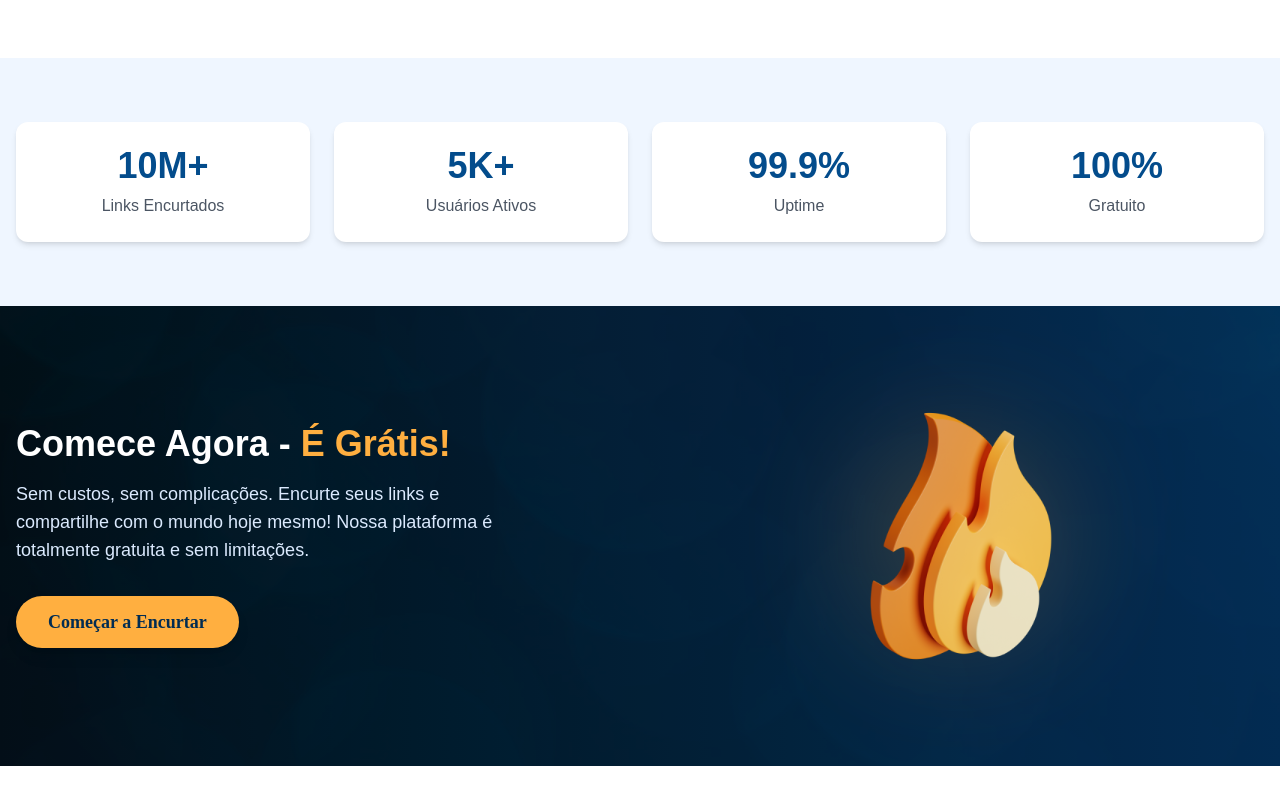
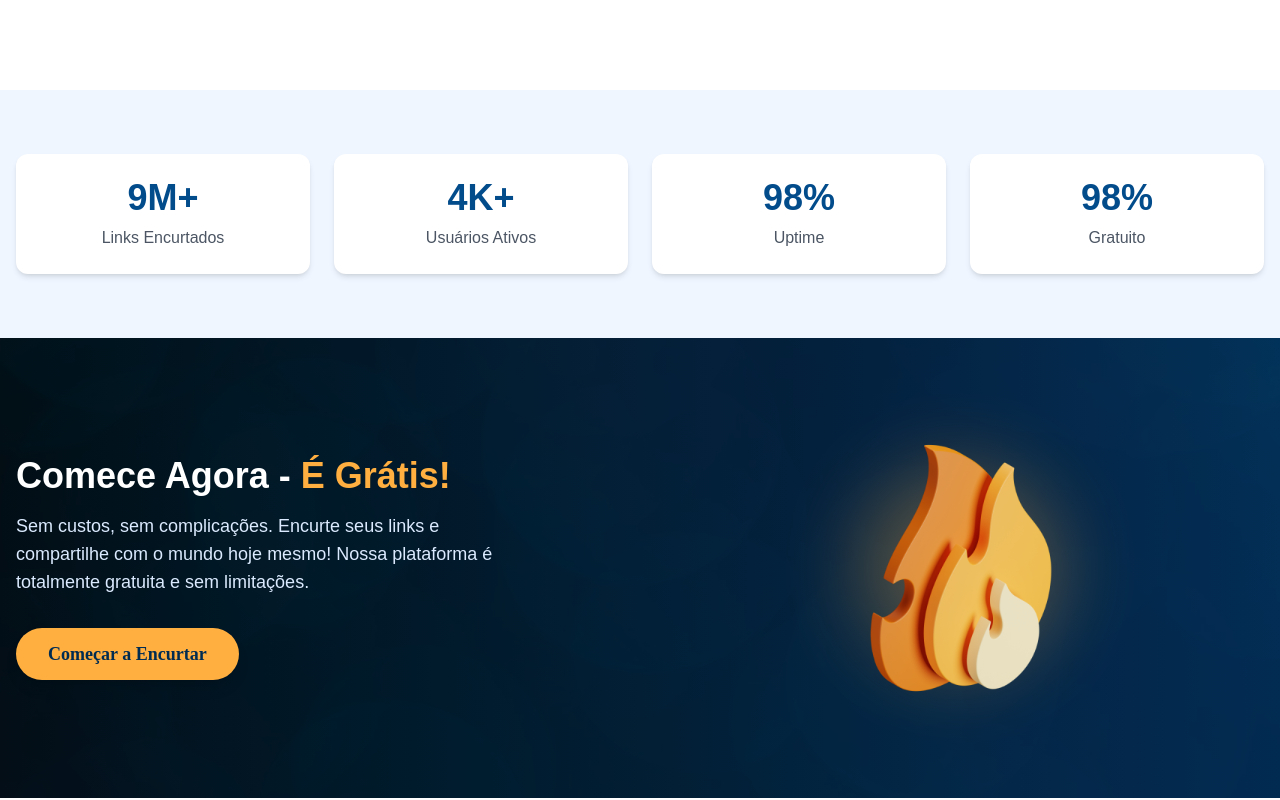
Before and after one commit to Dannick10/frontend-ykminiurl, a Next.js app: page / in a window 1280 px wide. Shown: the part 1840-2640 px from the top of the page. Built offline with nearby package versions, Linux system fonts and the light colour scheme.

Commit message:
feat/fix input and counterAdd

```diff
--- a/src/app/layout.tsx
+++ b/src/app/layout.tsx
@@ -1,6 +1,5 @@
 import type { Metadata } from "next";
 import { Geist, Geist_Mono } from "next/font/google";
-import Script from "next/script";
 import "./globals.css";
 import Header from "@/components/Header";
 import Footer from "@/components/Footer";
@@ -61,15 +60,14 @@ export default function RootLayout({
   return (
     <html lang="pt-br">
       <head>
-        <meta name="google-adsense-account" content="ca-pub-4567665986142588" />
-        <Script
+      <meta name="google-adsense-account" content="ca-pub-4567665986142588" />
+      <script
           async
           src="https://pagead2.googlesyndication.com/pagead/js/adsbygoogle.js?client=ca-pub-4567665986142588"
-          strategy="lazyOnload"
           crossOrigin="anonymous"
-        />
+        ></script>
+        <meta name="google-site-verification" content="gkdx1Oj0RB6e4bIKK2LyQwqYMT3E8RLWfs7rMC_w-AA" />
         <meta name="robots" content="index, follow" />
-        <meta name="google-site-verification" content="gkdx1Oj0RB6e4bIKK2LyQwqYMT3E8RLWfs7rMC_w-AA" />
       </head>
       <body
         className={`${geistSans.variable} ${geistMono.variable} antialiased`}
--- a/src/app/page.tsx
+++ b/src/app/page.tsx
@@ -21,6 +21,8 @@ import Arcodion from "@/components/Arcodion";
 import Loading from "./loading";
 import AdComponent from "@/components/adsense";
 import { copyToClipboard } from "@/utils/copyBoard";
+import Link from "next/link";
+import Counter from "@/components/Counter";
 
 type client = {
   rating: number;
@@ -97,7 +99,7 @@ export default function Home() {
     },
   ];
 
-  const FAQdata = [
+  const FAQdata: { title: string; subtitle: string }[] = [
     {
       title: "O que é o YKMiniURL?",
       subtitle:
@@ -118,6 +120,13 @@ export default function Home() {
       subtitle:
         "Vá até a página 'Informações', cole seu link encurtado, digite a senha (se houver) e veja estatísticas detalhadas.",
     },
+  ];
+
+  const stats = [
+    { label: "Links Encurtados", value: 10, suffix: "M+" },
+    { label: "Usuários Ativos", value: 5, suffix: "K+" },
+    { label: "Uptime", value: 99.9, suffix: "%" },
+    { label: "Gratuito", value: 100, suffix: "%" },
   ];
 
   useEffect(() => {
@@ -160,7 +169,7 @@ export default function Home() {
       {loading && <Loading />}
 
       {/* Hero Section */}
-      <section className="relative bg-white py-12 md:py-20">
+      <section className="relative bg-white py-20 md:py-24" id="encurtar">
         <div className="absolute top-0 right-0 w-full md:w-1/2 h-full bg-blue-50 clip-path-hero z-0"></div>
         <div className="container mx-auto px-4 relative z-10">
           <div className="flex flex-col lg:flex-row items-center gap-12">
@@ -306,8 +315,8 @@ export default function Home() {
 
           <div className="grid grid-cols-1 md:grid-cols-2 lg:grid-cols-4 gap-6">
             <div className="bg-white p-6 rounded-xl shadow-md border border-gray-100 hover:shadow-lg transition-all">
-              <div className="w-14 h-14 bg-blue-100 rounded-full flex items-center justify-center mb-4">
-                <FaLink className="w-6 h-6 text-[#034C8C]" />
+              <div className="w-14 h-14 bg-blue-100 rounded-full flex items-center justify-center mb-4 ">
+                <FaLink className="w-6 h-6 text-[#034C8C]"/>
               </div>
               <h3 className="text-xl font-bold text-gray-800 mb-2">
                 Links Curtos
@@ -319,8 +328,8 @@ export default function Home() {
             </div>
 
             <div className="bg-white p-6 rounded-xl shadow-md border border-gray-100 hover:shadow-lg transition-all">
-              <div className="w-14 h-14 bg-blue-100 rounded-full flex items-center justify-center mb-4">
-                <FaShieldAlt className="w-6 h-6 text-[#034C8C]" />
+              <div className="w-14 h-14 bg-blue-100 rounded-full flex items-center justify-center mb-4 group">
+                <FaShieldAlt className="w-6 h-6 text-[#034C8C] group-hover:scale-1" />
               </div>
               <h3 className="text-xl font-bold text-gray-800 mb-2">
                 Proteção por Senha
@@ -332,8 +341,8 @@ export default function Home() {
             </div>
 
             <div className="bg-white p-6 rounded-xl shadow-md border border-gray-100 hover:shadow-lg transition-all">
-              <div className="w-14 h-14 bg-blue-100 rounded-full flex items-center justify-center mb-4">
-                <FaChartLine className="w-6 h-6 text-[#034C8C]" />
+              <div className="w-14 h-14 bg-blue-100 rounded-full flex items-center justify-center mb-4 group">
+                <FaChartLine className="w-6 h-6 text-[#034C8C] group-hover:scale-1" />
               </div>
               <h3 className="text-xl font-bold text-gray-800 mb-2">
                 Estatísticas
@@ -345,8 +354,8 @@ export default function Home() {
             </div>
 
             <div className="bg-white p-6 rounded-xl shadow-md border border-gray-100 hover:shadow-lg transition-all">
-              <div className="w-14 h-14 bg-blue-100 rounded-full flex items-center justify-center mb-4">
-                <FaShareAlt className="w-6 h-6 text-[#034C8C]" />
+              <div className="w-14 h-14 bg-blue-100 rounded-full flex items-center justify-center mb-4 group">
+                <FaShareAlt className="w-6 h-6 text-[#034C8C] group-hover:scale-1" />
               </div>
               <h3 className="text-xl font-bold text-gray-800 mb-2">
                 Compartilhamento
@@ -386,30 +395,18 @@ export default function Home() {
       <section className="py-16 bg-blue-50">
         <div className="container mx-auto px-4">
           <div className="grid grid-cols-2 md:grid-cols-4 gap-6 text-center">
-            <div className="p-6 bg-white rounded-xl shadow-md">
+            {stats.map((stat, index) => (
+              <motion.div className="p-6 bg-white rounded-xl shadow-md" key={index}
+              initial={{ opacity: 0, y: 20 }}
+              whileInView={{ opacity: 1, y: 0 }}
+              transition={{ duration: 0.5, delay: index * 0.1 }}
+              >
                 <p className="text-3xl md:text-4xl font-bold text-[#034C8C]">
-                10M+
+                  <Counter value={stat.value} suffix={stat.suffix} duration={10}  />
                 </p>
-              <p className="text-gray-600 mt-2">Links Encurtados</p>
-            </div>
-            <div className="p-6 bg-white rounded-xl shadow-md">
-              <p className="text-3xl md:text-4xl font-bold text-[#034C8C]">
-                5K+
-              </p>
-              <p className="text-gray-600 mt-2">Usuários Ativos</p>
-            </div>
-            <div className="p-6 bg-white rounded-xl shadow-md">
-              <p className="text-3xl md:text-4xl font-bold text-[#034C8C]">
-                99.9%
-              </p>
-              <p className="text-gray-600 mt-2">Uptime</p>
-            </div>
-            <div className="p-6 bg-white rounded-xl shadow-md">
-              <p className="text-3xl md:text-4xl font-bold text-[#034C8C]">
-                100%
-              </p>
-              <p className="text-gray-600 mt-2">Gratuito</p>
-            </div>
+                <p className="text-gray-600 mt-2">{stat.label}</p>
+              </motion.div>
+            ))}
           </div>
         </div>
       </section>
@@ -437,6 +434,7 @@ export default function Home() {
                 com o mundo hoje mesmo! Nossa plataforma é totalmente gratuita e
                 sem limitações.
               </p>
+              <Link href="#encurtar">
                 <motion.button
                   whileHover={{ scale: 1.05 }}
                   whileTap={{ scale: 0.95 }}
@@ -444,6 +442,7 @@ export default function Home() {
                 >
                   Começar a Encurtar
                 </motion.button>
+              </Link>
             </div>
 
             <div className="md:w-1/2 flex justify-center">
@@ -454,7 +453,8 @@ export default function Home() {
                   fill
                   className="object-contain"
                 />
-                <div className="absolute -z-10 top-1/2 left-1/2 transform -translate-x-1/2 -translate-y-1/2 w-[200px] h-[200px] bg-[#FFAF40] rounded-full opacity-20 blur-3xl"></div>
+                <div
+                className="absolute -z-10 top-1/2 animate-pulse left-1/2 transform -translate-x-1/2 -translate-y-1/2 w-[200px] h-[200px] bg-[#FFAF40] rounded-full opacity-20 blur-2xl"></div>
               </div>
             </div>
           </div>
@@ -512,9 +512,7 @@ export default function Home() {
                   </div>
                   <div>
                     <p className="font-medium text-gray-900">{client.name}</p>
-                      <p className="text-sm text-gray-500">
-                        {client.department}
-                      </p>
+                    <p className="text-sm text-gray-500">{client.department}</p>
                   </div>
                 </div>
               </div>
@@ -551,6 +549,7 @@ export default function Home() {
           <h2 className="text-2xl md:text-3xl font-bold text-white mb-6">
             Pronto para transformar seus links?
           </h2>
+          <Link href="#encurtar">
             <motion.button
               whileHover={{ scale: 1.05 }}
               whileTap={{ scale: 0.95 }}
@@ -558,6 +557,7 @@ export default function Home() {
             >
               Encurtar meu primeiro link
             </motion.button>
+          </Link>
         </div>
       </section>
     </main>
--- /dev/null
+++ b/src/components/Counter.tsx
@@ -0,0 +1,78 @@
+"use client"
+
+import type React from "react"
+import { useState, useEffect, useRef } from "react"
+import { motion, useInView, useAnimation } from "framer-motion"
+
+interface CounterProps {
+  value: number
+  suffix?: string
+  duration?: number
+  delay?: number
+}
+
+const Counter = ({ value, suffix = "", duration = 2, delay = .5 }: CounterProps) => {
+  const [count, setCount] = useState(0)
+  const ref = useRef(null)
+  const isInView = useInView(ref, { once: true, amount: 0.5 })
+  const controls = useAnimation()
+
+  useEffect(() => {
+    if (isInView) {
+      controls.start("visible")
+
+      let startTime: number
+      let animationFrameId: number
+
+      const updateCount = (timestamp: number) => {
+        if (!startTime) startTime = timestamp
+        const progress = timestamp - startTime
+        const progressPercent = Math.min(progress / (duration * 1000), 1)
+
+        const easeOutQuart = 1 - Math.pow(1 - progressPercent, 4)
+        const currentCount = Math.floor(easeOutQuart * value)
+
+        setCount(currentCount)
+
+        if (progressPercent < 1) {
+          animationFrameId = requestAnimationFrame(updateCount)
+        } else {
+          setCount(value)
+        }
+      }
+
+      animationFrameId = requestAnimationFrame(updateCount)
+
+      return () => {
+        if (animationFrameId) {
+          cancelAnimationFrame(animationFrameId)
+        }
+      }
+    }
+  }, [isInView, value, duration, controls])
+
+  return (
+    <motion.span
+      ref={ref}
+      initial="hidden"
+      viewport={{once: true}}
+      animate={controls}
+      variants={{
+        hidden: { opacity: 0, y: 20 },
+        visible: {
+          opacity: 1,
+          y: 0,
+          transition: {
+            duration: 0.2,
+            delay,
+          },
+        },
+      }}
+    >
+      {count}
+      {suffix}
+    </motion.span>
+  )
+}
+
+export default Counter
--- a/src/components/Inputs.tsx
+++ b/src/components/Inputs.tsx
@@ -15,7 +15,7 @@ const Inputs = ({ value, onChange, type, children, placehold }: InputProps) => {
       scale: 1.01,
       boxShadow: "0px 4px 15px rgba(0, 0, 0, 0.2)",
     }}
-    className="border-2 rounded-[20px] py-1.5 px-1.5 w-[367px] border-[#BF2C0B] overflow-hidden relative flex">
+    className="border-2 rounded-[20px] py-1.5 px-1.5 w-full border-[#BF2C0B] overflow-hidden relative flex">
       <motion.input
         whileFocus={{
           paddingLeft: "30px"
--- a/src/global.d.ts
+++ b/src/global.d.ts
@@ -2,6 +2,6 @@ export {};
 
 declare global {
   interface Window {
-    adsbygoogle?: { push: (params: object) => void }[];
+    adsbygoogle?: { push: (config: object) => void }[];
   }
 }
```
Lines whose indentation alone changed are shown as unchanged.
